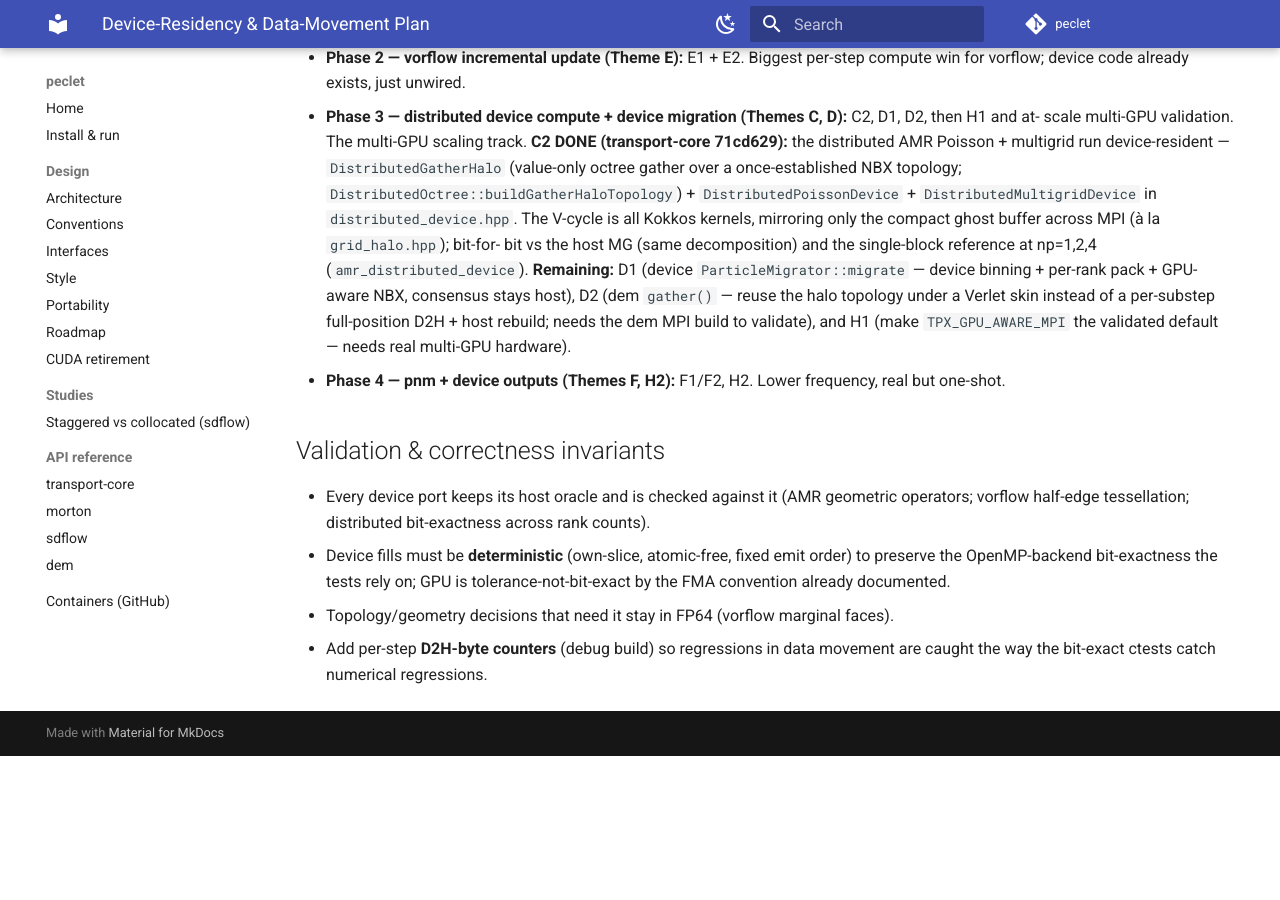
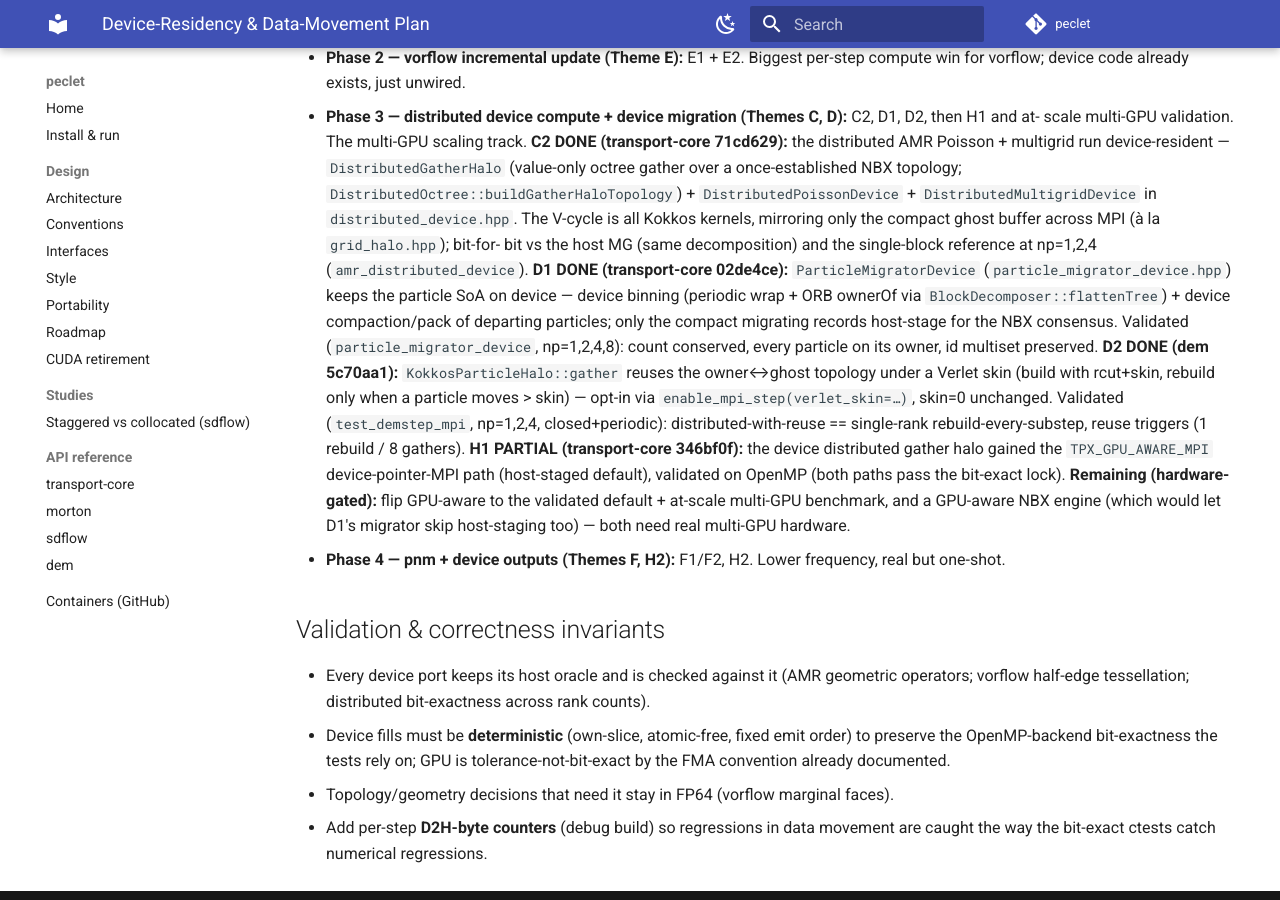
Before and after one commit to computational-chemical-engineering/peclet, an MkDocs documentation site: the page built from docs/DEVICE_RESIDENCY_PLAN.md, in a window 1280 px wide and 900 px high, scrolled down 5483 px. Built offline with MkDocs 1.6.1 and Material for MkDocs 9.7.7, drawn with Linux system fonts in a browser that asks for light colours; comment, search, counter and statistics services are not loaded; before the commit the page ends 6239 px from its top, so only the background shows below that.

Commit message:
bump transport-core + dem: Phase 3 D1 (device migrate) + D2 (Verlet-skin gather) + H1 (GPU-aware path)
transport-core 71cd629..346bf0f: D1 ParticleMigratorDevice (device-resident Lagrangian
migration; BlockDecomposer::flattenTree for device ownerOf) + H1 GPU-aware MPI path on
the device distributed gather halo (validated np=1,2,4,8 / both MPI paths).
dem ..5c70aa1: D2 Verlet-skin ghost-halo reuse in the distributed gather (1 rebuild / 8
gathers, distributed-with-reuse == single-rank; opt-in, default unchanged).

Phase 3 device compute + migration is now done to the limit of host-OpenMP+MPI
validation; the remaining at-scale multi-GPU + GPU-aware-default work is hardware-gated
(noted in the plan).

Co-Authored-By: Claude Opus 4.8 <noreply@anthropic.com>

```diff
--- a/docs/DEVICE_RESIDENCY_PLAN.md
+++ b/docs/DEVICE_RESIDENCY_PLAN.md
@@ -181,10 +181,19 @@ The CFD solver is clean; pnm is where the avoidable host work lives.
   `DistributedPoissonDevice` + `DistributedMultigridDevice` in `distributed_device.hpp`. The V-cycle is
   all Kokkos kernels, mirroring only the compact ghost buffer across MPI (à la `grid_halo.hpp`); bit-for-
   bit vs the host MG (same decomposition) and the single-block reference at np=1,2,4
-  (`amr_distributed_device`). **Remaining:** D1 (device `ParticleMigrator::migrate` — device binning +
-  per-rank pack + GPU-aware NBX, consensus stays host), D2 (dem `gather()` — reuse the halo topology
-  under a Verlet skin instead of a per-substep full-position D2H + host rebuild; needs the dem MPI build
-  to validate), and H1 (make `TPX_GPU_AWARE_MPI` the validated default — needs real multi-GPU hardware).
+  (`amr_distributed_device`). **D1 DONE (transport-core 02de4ce):** `ParticleMigratorDevice`
+  (`particle_migrator_device.hpp`) keeps the particle SoA on device — device binning (periodic wrap +
+  ORB ownerOf via `BlockDecomposer::flattenTree`) + device compaction/pack of departing particles; only
+  the compact migrating records host-stage for the NBX consensus. Validated (`particle_migrator_device`,
+  np=1,2,4,8): count conserved, every particle on its owner, id multiset preserved. **D2 DONE (dem
+  5c70aa1):** `KokkosParticleHalo::gather` reuses the owner↔ghost topology under a Verlet skin (build with
+  rcut+skin, rebuild only when a particle moves > skin) — opt-in via `enable_mpi_step(verlet_skin=…)`,
+  skin=0 unchanged. Validated (`test_demstep_mpi`, np=1,2,4, closed+periodic): distributed-with-reuse ==
+  single-rank rebuild-every-substep, reuse triggers (1 rebuild / 8 gathers). **H1 PARTIAL (transport-core
+  346bf0f):** the device distributed gather halo gained the `TPX_GPU_AWARE_MPI` device-pointer-MPI path
+  (host-staged default), validated on OpenMP (both paths pass the bit-exact lock). **Remaining (hardware-
+  gated):** flip GPU-aware to the validated default + at-scale multi-GPU benchmark, and a GPU-aware NBX
+  engine (which would let D1's migrator skip host-staging too) — both need real multi-GPU hardware.
 - **Phase 4 — pnm + device outputs (Themes F, H2):** F1/F2, H2. Lower frequency, real but one-shot.
 
 ## Validation & correctness invariants
```
